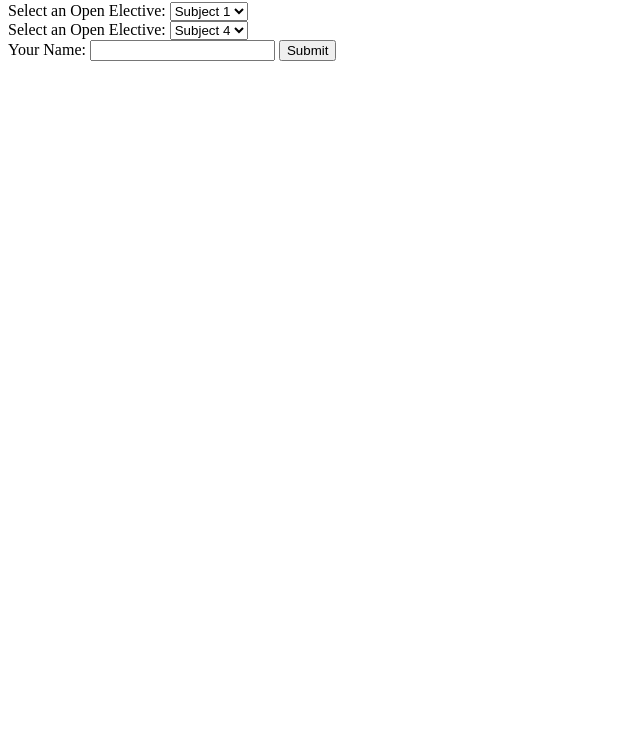
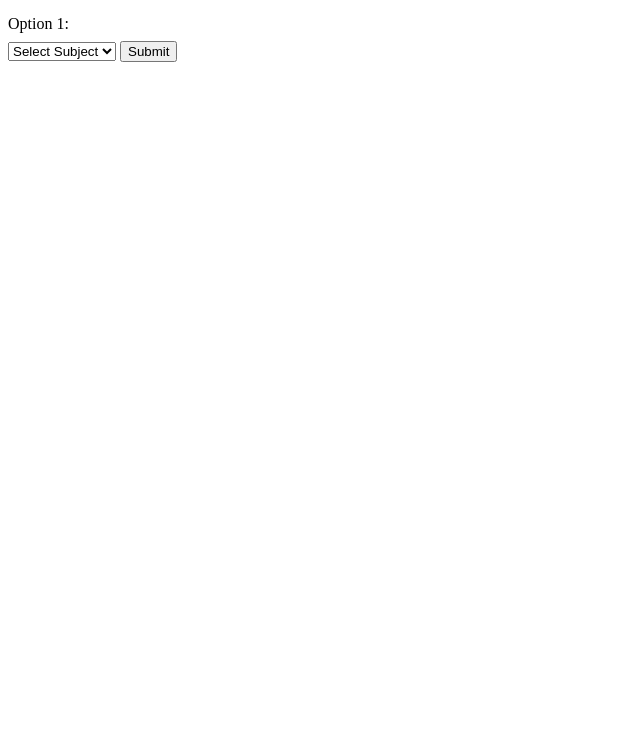
Before and after one commit to charan-naga-deep-puppala/charan-naga-deep-puppala.github.io, a website: page form.html in a window 1280 px wide. Shown: the part 65-800 px from the top of the page, without its empty margins (0-640 px from the left). Drawn offline with Linux system fonts and the light colour scheme.

Commit message:
4th march

```diff
--- /dev/null
+++ b/form.css
@@ -0,0 +1,19 @@
+label {
+    display: block;
+    margin-bottom: 8px;
+}
+
+/* Added styles for slide-down effect */
+.hidden {
+    display: none;
+    opacity: 0;
+    max-height: 0;
+    overflow: hidden;
+    transition: opacity 0.3s ease, max-height 0.3s ease;
+}
+
+.visible {
+    display: block;
+    opacity: 1;
+    max-height: 1000px; /* Adjust as needed */
+}
--- a/form.html
+++ b/form.html
@@ -1,47 +1,44 @@
 <!DOCTYPE html>
 <html lang="en">
 <head>
-  <meta charset="UTF-8">
-  <meta name="viewport" content="width=device-width, initial-scale=1.0">
-  <title>Open Elective Selection</title>
-  <link rel="stylesheet" href="styles.css">
+    <meta charset="UTF-8">
+    <meta name="viewport" content="width=device-width, initial-scale=1.0">
+    <title>Open Elective Selection</title>
+    <link rel="stylesheet" href="form.css">
 </head>
 <body>
-  <div class="container">
-    <h2>Open Elective Selection</h2>
+
+    <h1>Open Elective Selection</h1>
+
     <form id="electiveForm">
+        <!-- Option 1 -->
+        <label for="option1">Option 1:</label>
+        <select id="option1" onchange="updateOptions(this)">
+            <option value="">Select Subject</option>
+            <option value="subject1">Subject 1</option>
+            <option value="subject2">Subject 2</option>
+            <option value="subject3">Subject 3</option>
+            <option value="subject4">Subject 4</option>
+            <option value="subject5">Subject 5</option>
+            <option value="subject6">Subject 6</option>
+            <option value="subject7">Subject 7</option>
+            <option value="subject8">Subject 8</option>
+            <option value="subject9">Subject 9</option>
+            <option value="subject10">Subject 10</option>
+        </select>
 
-      <!-- Elective 1 -->
-      <div class="elective-container" onclick="toggleElective('Elective1')">
-        <label for="electiveSelect1">Select an Open Elective:</label>
-        <select id="electiveSelect1">
-          <option value="Subject1">Subject 1</option>
-          <option value="Subject2">Subject 2</option>
-          <option value="Subject3">Subject 3</option>
-          <!-- Add more subjects for Elective 1 as needed -->
+        <!-- Option 2 -->
+        <label for="option2" class="hidden">Option 2:</label>
+        <select id="option2" onchange="updateOptions(this)" class="hidden">
+            <option value="">Select Subject</option>
+            <!-- Options will be dynamically added here based on selection from option 1 -->
         </select>
-      </div>
 
-      <!-- Elective 2 -->
-      <div class="elective-container" onclick="toggleElective('Elective2')">
-        <label for="electiveSelect2">Select an Open Elective:</label>
-        <select id="electiveSelect2">
-          <option value="Subject4">Subject 4</option>
-          <option value="Subject5">Subject 5</option>
-          <option value="Subject6">Subject 6</option>
-          <!-- Add more subjects for Elective 2 as needed -->
-        </select>
-      </div>
+        <!-- Add similar blocks for options 3 to 10 -->
 
-      <!-- Add more elective containers for Electives 3 to 10 as needed -->
+        <input type="submit" value="Submit">
+    </form>
 
-      <label for="nameInput">Your Name:</label>
-      <input type="text" id="nameInput" required>
-
-      <button type="button" onclick="submitForm()">Submit</button>
-    </form>
-  </div>
-
-  <script src="index.js"></script>
+    <script src="form.js"></script>
 </body>
 </html>
--- /dev/null
+++ b/form.js
@@ -0,0 +1,31 @@
+function updateOptions(selectElement) {
+    // Get the selected value
+    var selectedValue = selectElement.value;
+
+    // Hide the current label and select with slide-down effect
+    selectElement.classList.add('hidden');
+    selectElement.previousElementSibling.classList.add('hidden');
+
+    // Find the next select element
+    var nextSelect = selectElement.nextElementSibling;
+
+    // Show the next label and select with slide-down effect
+    if (nextSelect) {
+        nextSelect.classList.add('visible');
+        nextSelect.previousElementSibling.classList.add('visible');
+
+        // Populate options based on selection from option 1
+        populateOptions(nextSelect, selectedValue);
+    }
+
+    // Disable the selected option in the subsequent selects
+    var allSelects = document.querySelectorAll('select');
+    allSelects.forEach(function (select) {
+        var optionToRemove = select.querySelector('option[value="' + selectedValue + '"]');
+        if (optionToRemove) {
+            optionToRemove.remove();
+        }
+    });
+}
+
+function populateOptions(selectElement, selectedValue)
```
